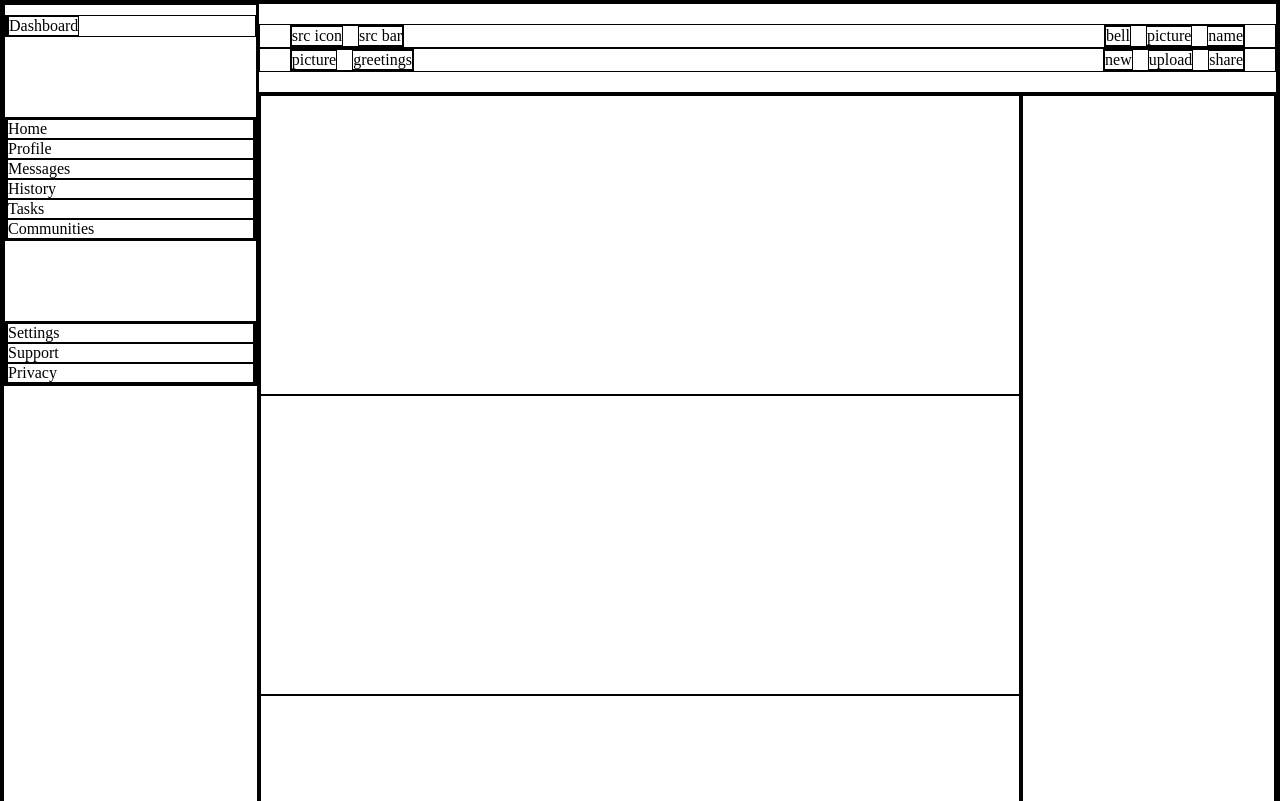
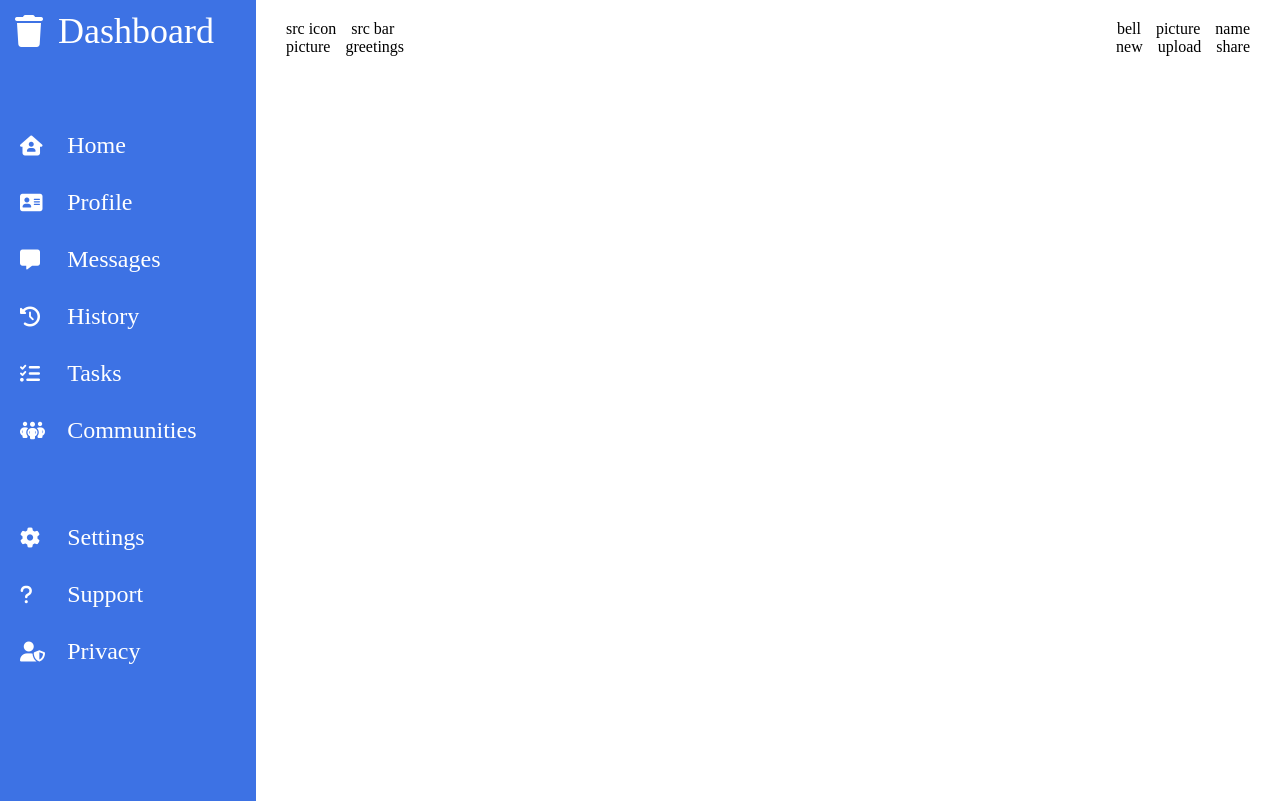
Before and after one commit to tauno01/admin-dashboard, a plain HTML site: page index.html in a window 1280 px wide. Shown: the top 801 px of the page. Drawn offline with Linux system fonts and the light colour scheme.

Commit message:
Modified and styled the dashboard layout.
Since the dashboard elements ended up being 2-dimensional, the better
choice was to use grid to put the elements in correct place.

```diff
--- a/index.html
+++ b/index.html
@@ -5,8 +5,10 @@
     <meta name="viewport" content="width=device-width, initial-scale=1.0">
     <title>Admin Dashboard</title>
     <link rel="stylesheet" href="styles.css">
+    <script src="https://kit.fontawesome.com/bee4538f16.js" crossorigin="anonymous"></script>
 </head>
 <body>
+
 
     <div class="griddy-container">
 
@@ -15,25 +17,59 @@
         <div class="grid-container1">
             <div class="dashboard">
                 <div class="image-logo">
-                    <img src="" alt="">
+                    <i class="fas fa-trash fa-2xl"></i>
                     <p>Dashboard</p>
                 </div>
                 <div>
-                    <ul>
-                        <li class="dashboard-item">Home</li>
-                        <li class="dashboard-item">Profile</li>
-                        <li class="dashboard-item">Messages</li>
-                        <li class="dashboard-item">History</li>
-                        <li class="dashboard-item">Tasks</li>
-                        <li class="dashboard-item">Communities</li>
-                    </ul>
+                    <div class="grid-1-griddy">
+                        <i class="fas fa-house-user fa-lg"></i>
+                        <div>Home</div>
+                        <div></div>
+                        <i class="fas fa-address-card fa-lg"></i>
+                        <div>Profile</div>
+                        <div></div>
+                        <i class="fas fa-message fa-lg"></i>
+                        <div>Messages</div>
+                        <div></div>
+                        <i class="fas fa-clock-rotate-left fa-lg"></i>
+                        <div>History</div>
+                        <div></div>
+                        <i class="fas fa-list-check fa-lg"></i>
+                        <div>Tasks</div>
+                        <div></div>
+                        <i class="fas fa-people-group fa-lg"></i>
+                        <div>Communities</div>
+                        <div></div>
+                    </div>
                 </div>
                 <div>
-                    <ul>
-                        <li class="dashboard-item">Settings</li>
-                        <li class="dashboard-item">Support</li>
-                        <li class="dashboard-item">Privacy</li>
-                    </ul>
+                    <div class="grid-1-griddy2">
+                        <i class="fas fa-gear fa-lg"></i>
+                        <div>Settings</div>
+                        <div></div>
+                        <i class="fas fa-question fa-lg"></i>
+                        <div>Support</div>
+                        <div></div>
+                        <i class="fas fa-user-shield fa-lg"></i>
+                        <div>Privacy</div>
+                        <div></div>
+                    </div>
+                    <!-- <div class="second-item-column">
+                        <div class="img-para">
+                            <div>
+                                <i class="fas fa-gear fa-lg"></i>
+                                <p>Settings</p>
+                            </div>
+                            <div>
+                                <i class="fas fa-question fa-lg"></i>
+                                <p>Support</p>
+                            </div>
+                            <div>
+                                <i class="fas fa-user-shield fa-lg"></i>
+                                <p>Privacy</p>
+                            </div>
+                        </div>
+                    </div> -->
                 </div>
             </div>
         </div>
--- a/styles.css
+++ b/styles.css
@@ -2,7 +2,7 @@
     padding: 0;
     margin: 0;
     box-sizing: border-box;
-    border: 1px solid;
+    /* border: 1px solid; */
 }
 
 .griddy-container {
@@ -31,11 +31,45 @@
     flex-direction: column;
     justify-content: flex-start;
     gap: 10vh;
+    background-color: rgb(61, 114, 228);
+    height: 100%;
 }
 
 .image-logo {
-    margin-top: 10px;
     display: flex;
+    justify-content: flex-start;
+    align-items: center;
+    gap: 15px;
+    margin: 10px 15px 0 15px;
+}
+
+.image-logo > p {
+    color: white;
+    font-size: 36px;
+}
+
+.grid-1-griddy,
+.grid-1-griddy2 {
+    display: grid;
+    grid-template-columns: 20% 50% 30%;
+    row-gap: 30px;
+    margin-left: 20px;
+}
+
+.grid-1-griddy > div,
+.grid-1-griddy2 > div {
+    font-size: 24px;
+    color: white;
+    margin-right: 5px;
+}
+
+.grid-1-griddy > i,
+.grid-1-griddy2 > i {
+    align-self: center;
+}
+
+.fas {
+    color: white;
 }
 
 /* HEADER */
```
